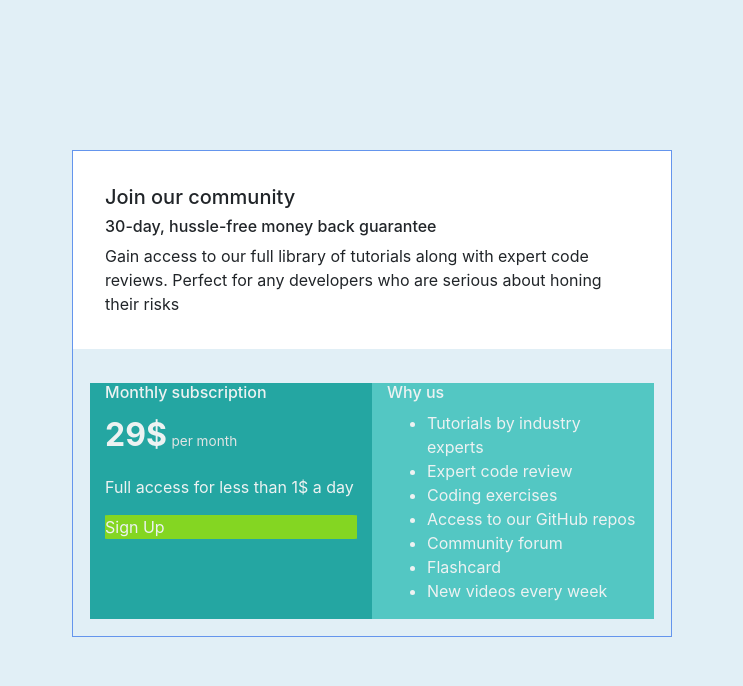
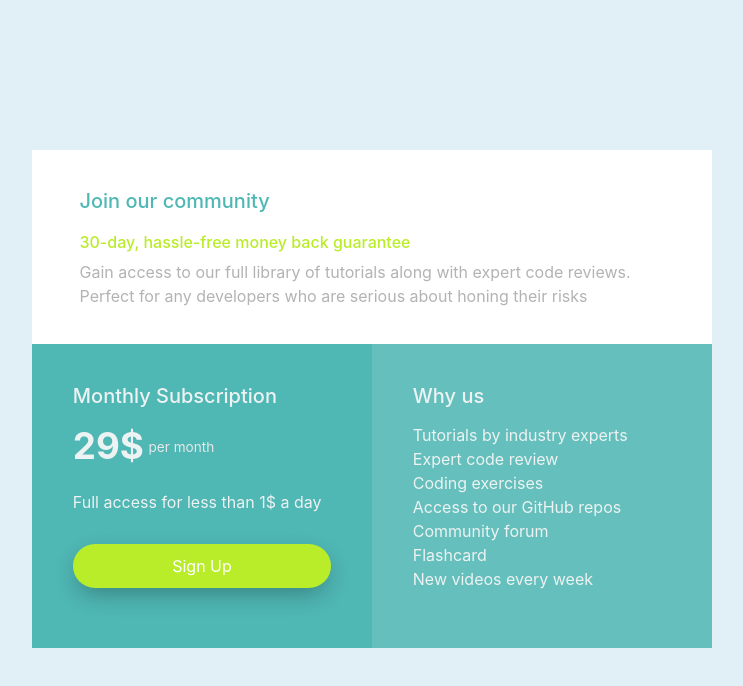
Before and after one commit to mala-biedronka/single-price-grid-component, a plain HTML site: page index.html in a window 1280 px wide. Shown: the whole page, without its empty margins (268-1011 px from the left). Drawn offline with nearby package versions, Linux system fonts and the light colour scheme.

Commit message:
add style for all components

```diff
--- a/css/styles.css
+++ b/css/styles.css
@@ -1,40 +1,63 @@
 body {
     background-color: #e1eff6;
 }
-.container {
-    max-width: 600px;
+.wrapper {
+    max-width: 650px;
     margin: 150px auto;
-    border: 1px solid cornflowerblue;
 }
-
 .first-row {
-    padding: 6% 3% 3%;
+    padding: 6% 5% 3%;
     background-color: #fff;
+    color: #b3b3b3;
 }
-
+.heading-join {
+    margin-bottom: 20px;
+    color: #4fb7b4;
+}
+.heading-guarantee {
+    color: #b9ec29;
+}
 .second-row {
-    padding: 6% 3% 3%;
     color: #edf2f2;
 }
-
-.subscrip {
-    background-color: #24a6a2;
+.subscription {
+    padding: 6%;
+    background-color: #4fb7b4;
 }
-
-.us {
-    background-color: #53c7c3;
+.advantages {
+    padding: 6%;
+    background-color: #65c0bd;
 }
-
 .price {
-    font-size: 2rem;
+    display: inline-block;
+    font-size: 2.3em;
     font-weight: bold;
 }
-
 .per-month {
+    display: inline-block;
+    vertical-align: middle;
     font-size: 0.85rem;
-    color: #e1e4e4;
+    color: #e8e8e8;
 }
-.button-sign {
-    background-color: #84d622;
-    border-radius: 2%;
+.heading-subscription {
+    margin-bottom: 10px;
 }
+.button-sign-up {
+    margin-top: 30px;
+    padding: 4%;
+    background-color: #b9ec29;
+    border-radius: 50px;
+    color: #fff;
+    text-align: center;
+    box-shadow: 0 9px 24px -5px rgba(0,0,0,0.32);
+}
+.link-button:hover {
+    text-decoration: none;
+}
+.list-advantages {
+    padding: 0;
+    list-style: none;
+}
+.heading-advantages {
+    margin-bottom: 15px;
+}
--- a/index.html
+++ b/index.html
@@ -6,31 +6,36 @@
     <link rel="stylesheet" href="https://stackpath.bootstrapcdn.com/bootstrap/4.4.1/css/bootstrap.min.css" integrity="sha384-Vkoo8x4CGsO3+Hhxv8T/Q5PaXtkKtu6ug5TOeNV6gBiFeWPGFN9MuhOf23Q9Ifjh" crossorigin="anonymous">
     <link href="css/styles.css" rel="stylesheet" type="text/css">
 
-
     <script src="https://code.jquery.com/jquery-3.4.1.slim.min.js" integrity="sha384-J6qa4849blE2+poT4WnyKhv5vZF5SrPo0iEjwBvKU7imGFAV0wwj1yYfoRSJoZ+n" crossorigin="anonymous"></script>
     <script src="https://cdn.jsdelivr.net/npm/popper.js@1.16.0/dist/umd/popper.min.js" integrity="sha384-Q6E9RHvbIyZFJoft+2mJbHaEWldlvI9IOYy5n3zV9zzTtmI3UksdQRVvoxMfooAo" crossorigin="anonymous"></script>
     <script src="https://stackpath.bootstrapcdn.com/bootstrap/4.4.1/js/bootstrap.min.js" integrity="sha384-wfSDF2E50Y2D1uUdj0O3uMBJnjuUD4Ih7YwaYd1iqfktj0Uod8GCExl3Og8ifwB6" crossorigin="anonymous"></script>
 
 </head>
 <body>
-    <div class="container">
+<div class="container">
+    <div class="wrapper">
         <div class="row first-row">
             <div class="col">
-                <h5>Join our community</h5>
-                <h6>30-day, hussle-free money back guarantee</h6>
-                <p>Gain access to our full library of tutorials along with expert code reviews. Perfect for any developers who are serious about honing their risks</p>
+                <h5 class="heading-join">Join our community</h5>
+                <h6 class="heading-guarantee">30-day, hassle-free money back guarantee</h6>
+                <p>Gain access to our full library of tutorials along with expert code reviews. Perfect for any
+                    developers who are serious about honing their risks</p>
             </div>
         </div>
         <div class="row second-row">
-            <div class="subscrip col-sm">
-                <h6>Monthly subscription</h6>
-                <p><span class="price">29$</span> <span class="per-month">per month</span></p>
+            <div class="subscription col-md-6">
+                <h5 class="heading-subscription">Monthly Subscription</h5>
+                <p class="price">29$</p>
+                <p class="per-month">per month</p>
                 <p>Full access for less than 1$ a day</p>
-                <div class="button-sign">Sign Up</div>
+                <a class="link-button" href="#">
+                    <div class="button-sign-up">Sign Up</div>
+                </a>
             </div>
-            <div class="us col-sm">
-                <h6>Why us</h6>
-                <ul>
+
+            <div class="advantages col-md-6">
+                <h5 class="heading-advantages">Why us</h5>
+                <ul class="list-advantages">
                     <li>Tutorials by industry experts</li>
                     <li>Expert code review</li>
                     <li>Coding exercises</li>
@@ -40,8 +45,8 @@
                     <li>New videos every week</li>
                 </ul>
             </div>
-        </div>
     </div>
-
+</div>
+</div>
 </body>
 </html>
```
